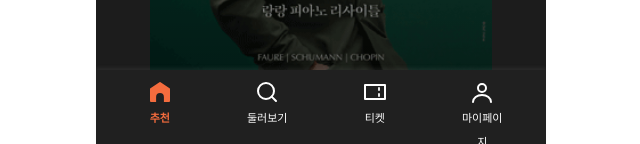
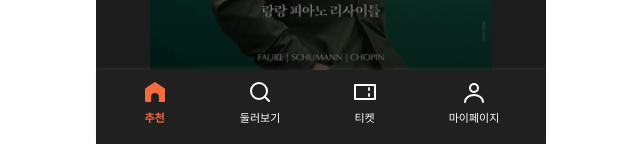
Before and after one commit to kusitms-com/30th_Meetup_TeamE_Claco_Front, a React (Vite) app: page /main in a window 1280 px wide. Shown: the part 656-800 px from the top of the page, without its empty margins (319-959 px from the left). Built offline with nearby package versions, Linux system fonts and the light colour scheme; what chartjs-plugin-datalabels would draw is missing.

Commit message:
feat: pwa 뷰에서 컴포넌트 로직 일부 수정

```diff
--- a/src/components/Layout/Footer/index.tsx
+++ b/src/components/Layout/Footer/index.tsx
@@ -2,82 +2,54 @@ import { ReactComponent as Home } from "@/assets/svgs/home.svg";
 import { ReactComponent as Search } from "@/assets/svgs/search.svg";
 import { ReactComponent as Ticket } from "@/assets/svgs/ticket.svg";
 import { ReactComponent as User } from "@/assets/svgs/user.svg";
-import { FooterState } from "@/types";
 import { useState } from "react";
+import { useNavigate } from "react-router-dom";
+
+const CATEGORIES = [
+  {
+    text: "추천",
+    image: <Home />,
+  },
+  {
+    text: "둘러보기",
+    image: <Search />,
+  },
+  {
+    text: "티켓",
+    image: <Ticket />,
+  },
+  {
+    text: "마이페이지",
+    image: <User />,
+  },
+];
 
 const Footer = () => {
-  const [isActive, setIsActive] = useState<FooterState>({
-    home: true,
-    search: false,
-    ticket: false,
-    user: false,
-  });
+  const [isActive, setIsActive] = useState<string>(CATEGORIES[0].text);
+  const navigate = useNavigate();
 
-  const handleClick = (tab: keyof FooterState) => {
-    setIsActive({
-      home: false,
-      search: false,
-      ticket: false,
-      user: false,
-      [tab]: true,
-    });
+  const handleFooter = (category: string) => {
+    setIsActive(category);
+    navigate("show/1");
   };
 
   return (
     <footer className="h-[74px] w-screen max-w-[450px] text-common-white bg-[#202020] shadow-footer fixed bottom-0 z-50">
       <div className="flex justify-around space-x-5 px-5 py-[10px]">
-        <div
-          className={`flex-col items-center justify-center w-12 h-6 text-center cursor-pointer ${isActive.home ? "text-primary-500" : ""}`}
-          onClick={() => handleClick("home")}
-        >
-          <span className="flex justify-center">
-            <Home />
-          </span>
-          <span
-            className={`text-[11px] ${isActive.home ? "font-bold" : "font-medium"} leading-none`}
+        {CATEGORIES.map((category, index) => (
+          <div
+            key={index}
+            className={`flex-col items-center justify-center w-13 h-6 text-center cursor-pointer ${isActive === category.text ? "text-primary-500" : ""}`}
+            onClick={() => handleFooter(category.text)}
           >
-            추천
-          </span>
-        </div>
-        <div
-          className={`flex-col items-center justify-center w-12 h-6 text-center cursor-pointer ${isActive.search ? "text-primary-500" : ""}`}
-          onClick={() => handleClick("search")}
-        >
-          <span className="flex justify-center ">
-            <Search />
-          </span>
-          <span
-            className={`text-[11px] ${isActive.search ? "font-bold" : "font-medium"} leading-none`}
-          >
-            둘러보기
-          </span>
-        </div>
-        <div
-          className={`flex-col items-center justify-center w-12 h-6 text-center cursor-pointer ${isActive.ticket ? "text-primary-500" : ""}`}
-          onClick={() => handleClick("ticket")}
-        >
-          <span className="flex justify-center">
-            <Ticket />
-          </span>
-          <span
-            className={`text-[11px] ${isActive.ticket ? "font-bold" : "font-medium"} leading-none`}
-          >
-            티켓
-          </span>
-        </div>
-        <div
-          className={`flex-col items-center justify-center w-12 h-6 text-center cursor-pointer ${isActive.user ? "text-primary-500" : ""}`}
-          onClick={() => handleClick("user")}
-        >
-          <span className="flex justify-center">
-            <User />
-          </span>
-          <span
-            className={`text-[11px] ${isActive.user ? "font-bold" : "font-medium"} leading-none`}
-          >
-            마이페이지
-          </span>
-        </div>
+            <span className="flex justify-center">{category.image}</span>
+            <span
+              className={`text-[11px] ${isActive === category.text ? "font-bold" : "font-medium"} leading-none`}
+            >
+              {category.text}
+            </span>
+          </div>
+        ))}
       </div>
     </footer>
   );
--- a/src/components/common/Genre/index.tsx
+++ b/src/components/common/Genre/index.tsx
@@ -26,25 +26,25 @@ export const Genre = ({ genreType, className, size = 48 }: GenreProps) => {
   const genreLogo = () => {
     switch (genreType) {
       case "Majestic":
-        return <Grand width={size} height={size} viewBox="0 0 48 48"/>;
+        return <Grand width={size} height={size} viewBox="0 0 48 48" />;
       case "Delicate":
-        return <Grand width={size} height={size} viewBox="0 0 48 48"/>;
+        return <Grand width={size} height={size} viewBox="0 0 48 48" />;
       case "Classical":
-        return <Classical width={size} height={size} viewBox="0 0 48 48"/>;
+        return <Classical width={size} height={size} viewBox="0 0 48 48" />;
       case "Modern":
-        return <Classical width={size} height={size} viewBox="0 0 48 48"/>;
+        return <Classical width={size} height={size} viewBox="0 0 48 48" />;
       case "Lyrical":
-        return <Lyrical width={size} height={size} viewBox="0 0 48 48"/>;
+        return <Lyrical width={size} height={size} viewBox="0 0 48 48" />;
       case "Dynamic":
-        return <Lyrical width={size} height={size} viewBox="0 0 48 48"/>;
+        return <Lyrical width={size} height={size} viewBox="0 0 48 48" />;
       case "Romantic":
-        return <Romantic width={size} height={size} viewBox="0 0 48 48"/>;
+        return <Romantic width={size} height={size} viewBox="0 0 48 48" />;
       case "Tragic":
-        return <Grand width={size} height={size} viewBox="0 0 48 48"/>;
+        return <Grand width={size} height={size} viewBox="0 0 48 48" />;
       case "Familiar":
-        return <Grand width={size} height={size} viewBox="0 0 48 48"/>;
+        return <Grand width={size} height={size} viewBox="0 0 48 48" />;
       case "Fresh":
-        return <Fresh width={size} height={size} viewBox="0 0 48 48"/>;
+        return <Fresh width={size} height={size} viewBox="0 0 48 48" />;
       default:
         return null; // 또는 기본 아이콘을 반환할 수 있습니다
     }
@@ -55,7 +55,9 @@ export const Genre = ({ genreType, className, size = 48 }: GenreProps) => {
   };
 
   return (
-    <div className={`flex flex-col items-center justify-center inline-block space-y-2 text-center text-common-white body2-medium ${className}`}>
+    <div
+      className={`flex-col items-center justify-center inline-block space-y-2 text-center text-common-white body2-medium ${className}`}
+    >
       <span className="flex justify-center">{genreLogo()}</span>
       <div>{genreContent()}</div>
     </div>
--- a/src/pages/Login/page.tsx
+++ b/src/pages/Login/page.tsx
@@ -1,19 +1,40 @@
-import backgroundImage from '../../assets/images/loginbackground.png';
-import logo from '../../assets/images/logo.png';
+import { useNavigate } from "react-router-dom";
+import backgroundImage from "../../assets/images/loginbackground.png";
+import logo from "../../assets/images/logo.png";
 
 export const LoginPage = () => {
+  const navigate = useNavigate();
+  const gotoTOS = () => {
+    navigate("/tos");
+  };
   return (
-    <div className='w-full h-screen bg-cover bg-center' style={{ backgroundImage: `url(${backgroundImage})` }}>
-      <div className='flex flex-col w-full px-[1.5rem] h-screen justify-end gap-[1.8rem] pb-[9rem]'>
-        <div className='flex flex-col pl-[0.63rem]'>
-          <div className='flex items-center gap-[0.56rem]'>
-            <img className='self-center py-[0.38rem]' src={logo} alt='로고 이미지' />
-            <span className='self-end pt-[0.19rem] title3-bold text-grayscale-90'>에</span>
+    <div
+      className="w-full h-screen bg-center bg-cover"
+      style={{ backgroundImage: `url(${backgroundImage})` }}
+    >
+      <div className="flex flex-col w-full px-[1.5rem] h-screen justify-end gap-[1.8rem] pb-[9rem]">
+        <div className="flex flex-col pl-[0.63rem]">
+          <div className="flex items-center gap-[0.56rem]">
+            <img
+              className="self-center py-[0.38rem]"
+              src={logo}
+              alt="로고 이미지"
+            />
+            <span className="self-end pt-[0.19rem] title3-bold text-grayscale-90">
+              에
+            </span>
           </div>
-          <span className='items-center title3-bold text-grayscale-90'>오신 것을 환영해요!</span>
+          <span className="items-center title3-bold text-grayscale-90">
+            오신 것을 환영해요!
+          </span>
         </div>
-        <button className='flex w-full bg-login items-center justify-center rounded-[0.31rem] py-[0.88rem]'>
-          <span className='body1-regular text-grayscale-20'>카카오로 시작하기</span>
+        <button
+          className="flex w-full bg-login items-center justify-center rounded-[0.31rem] py-[0.88rem]"
+          onClick={gotoTOS}
+        >
+          <span className="body1-regular text-grayscale-20">
+            카카오로 시작하기
+          </span>
         </button>
       </div>
     </div>
```
